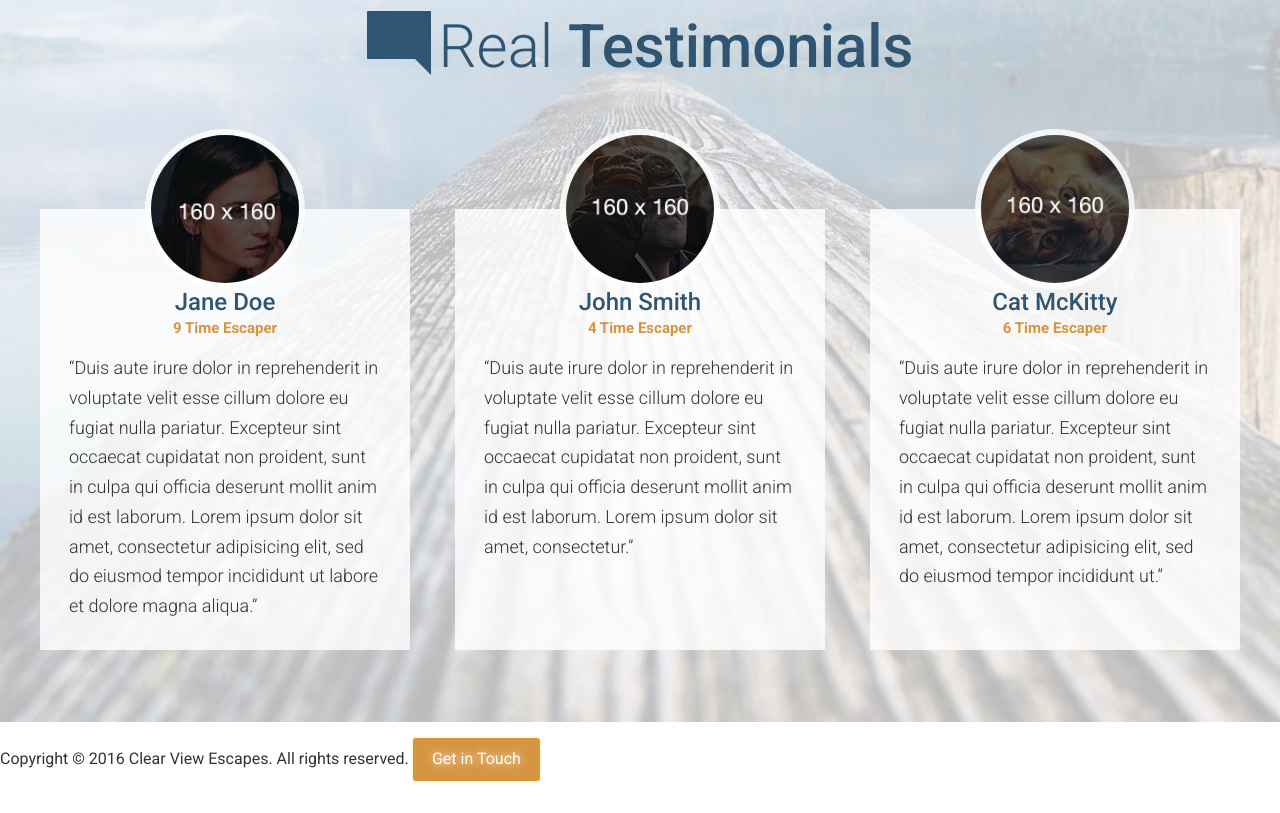
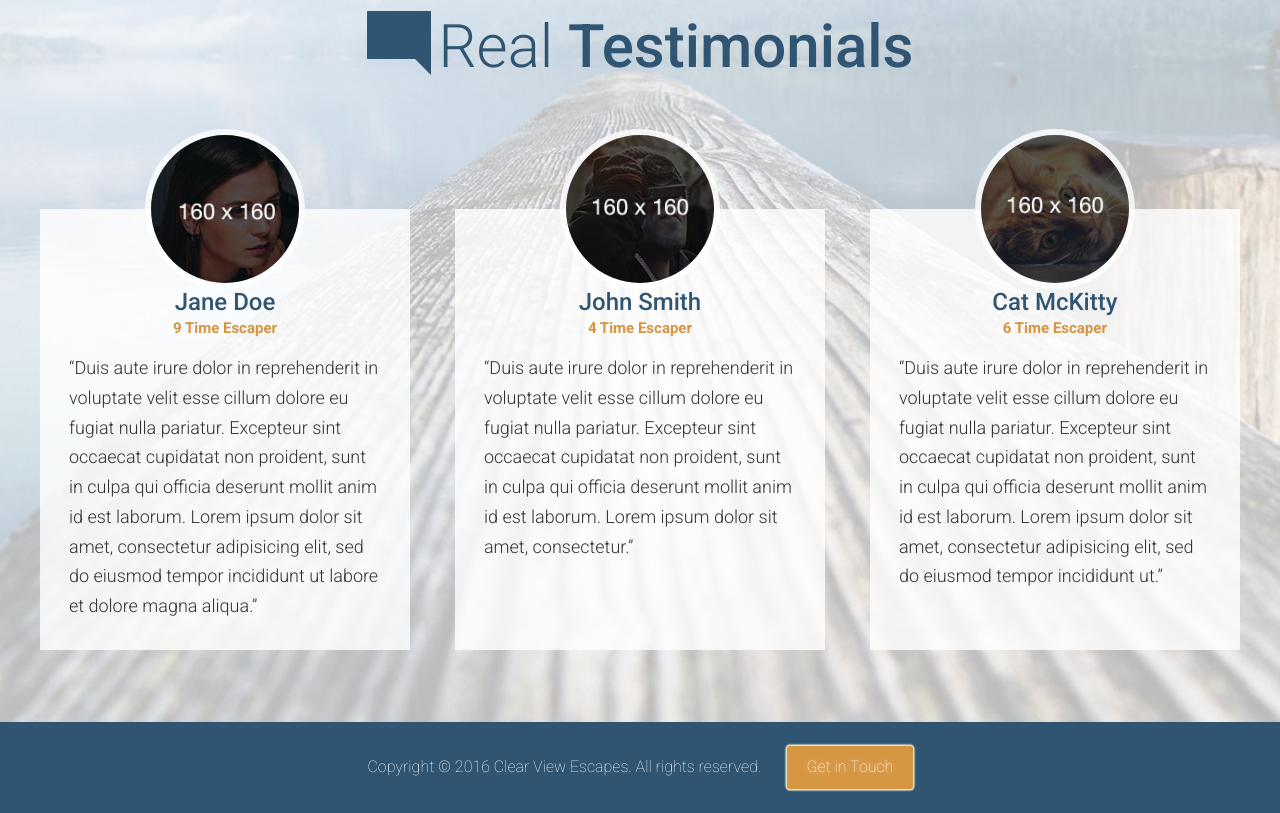
Before and after one commit to rkm-dev/travelsite2, a website: page app/index.html in a window 1280 px wide. Shown: the part 3152-3965 px from the top of the page. Drawn offline with Linux system fonts and the light colour scheme.

Commit message:
Completed footer styling

```diff
--- /dev/null
+++ b/app/assets/styles/modules/_site-footer.css
@@ -0,0 +1,18 @@
+.site-footer {
+	background-color: $mainblue;
+	color: #fff;
+	padding: .5rem 0;
+	text-align: center;
+	font-weight: 200;
+
+	&__text {
+		display: block;
+		margin-bottom: 1rem;
+
+		@mixin atMedium {
+			display: inline;
+			margin-bottom: 0;
+			margin-right: 1.4rem;
+		}
+	}
+}
--- a/app/assets/styles/styles.css
+++ b/app/assets/styles/styles.css
@@ -15,3 +15,4 @@
 @import "modules/_feature-item";
 @import "modules/_testimonial";
 @import "modules/_sprite";
+@import "modules/_site-footer";
--- a/app/index.html
+++ b/app/index.html
@@ -154,8 +154,10 @@
     </div>
   </div>
 
-  <footer>
-    <p>Copyright &copy; 2016 Clear View Escapes. All rights reserved. <a href="#" class="btn btn--orange">Get in Touch</a></p>
+  <footer class="site-footer">
+      <div class="wrapper">
+          <p><span class="site-footer__text">Copyright &copy; 2016 Clear View Escapes. All rights reserved.</span> <a href="#" class="btn btn--orange">Get in Touch</a></p>
+      </div>
   </footer>
 </body>
 </html>
--- a/app/temp/styles/styles.css
+++ b/app/temp/styles/styles.css
@@ -1108,3 +1108,25 @@ a {
 
 		background-position: 36.69752421959096% 45.792307692307695%;
 	}
+
+.site-footer {
+	background-color: #2f5572;
+	color: #fff;
+	padding: .5rem 0;
+	text-align: center;
+	font-weight: 200;
+}
+
+.site-footer__text {
+  display: block;
+  margin-bottom: 1rem;
+}
+
+@media (min-width: 800px) {
+
+  .site-footer__text {
+    display: inline;
+    margin-bottom: 0;
+    margin-right: 1.4rem
+  }
+}
```
